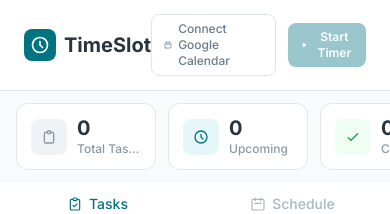
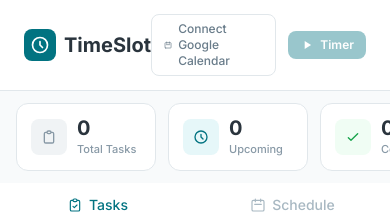
Before and after one commit to SalShah20/time_slot, a Next.js app: page / in a window 390 px wide. Shown: the top 214 px of the page. Built offline with nearby package versions, Linux system fonts and the light colour scheme; no server answers.

Commit message:
formatting on phone

```diff
--- a/app/login/page.tsx
+++ b/app/login/page.tsx
@@ -186,9 +186,8 @@
             </p>
           </>
         )}
-      </div>
 
-      <div className="mt-6 flex items-center justify-center gap-3 text-xs text-surface-400">
+        <div className="flex items-center justify-center gap-3 text-xs text-surface-400">
           <Link href="/privacy" className="hover:text-surface-600 transition-colors">
             Privacy Policy
           </Link>
@@ -198,5 +197,6 @@
           </Link>
         </div>
       </div>
+    </div>
   );
 }
--- a/app/page.tsx
+++ b/app/page.tsx
@@ -439,7 +439,7 @@
               </button>
               <a
                 href="/api/calendar/oauth"
-                className="px-2 py-1.5 text-xs text-surface-400 hover:text-teal-600 transition-colors"
+                className="hidden sm:block px-2 py-1.5 text-xs text-surface-400 hover:text-teal-600 transition-colors"
                 title="Reconnect Google Calendar to reload all events"
               >
                 Reconnect
@@ -491,7 +491,7 @@
             <svg className="w-3.5 h-3.5" fill="currentColor" viewBox="0 0 24 24">
               <path d="M8 5v14l11-7z" />
             </svg>
-            {timerActive ? 'Timer Running' : 'Start Timer'}
+            {timerActive ? <><span className="hidden sm:inline">Timer </span>Running</> : <><span className="hidden sm:inline">Start </span>Timer</>}
           </button>
 
           {/* User menu */}
--- a/components/StatsCards.tsx
+++ b/components/StatsCards.tsx
@@ -21,7 +21,7 @@
       </div>
       <div className="min-w-0">
         <p className="text-xl md:text-2xl font-bold text-surface-900 leading-tight">{value}</p>
-        <p className="text-xs text-surface-500 font-medium truncate">{label}</p>
+        <p className="text-[11px] sm:text-xs text-surface-500 font-medium">{label}</p>
       </div>
     </div>
   );
--- a/lib/scheduleUtils.ts
+++ b/lib/scheduleUtils.ts
@@ -81,7 +81,7 @@
 /**
  * Deterministic free-slot finder.
  * Finds the earliest gap in `busyIntervals` that fits `estimatedMinutes`,
- * starting no earlier than now+10 min.
+ * starting no earlier than now+60 min.
  *
  * Scheduling priority:
  *   1. Preferred: 8 AM – 11 PM (college student normal hours)
```
Also changed, not shown: public/sw.js. Lines whose indentation alone changed are shown as unchanged.
